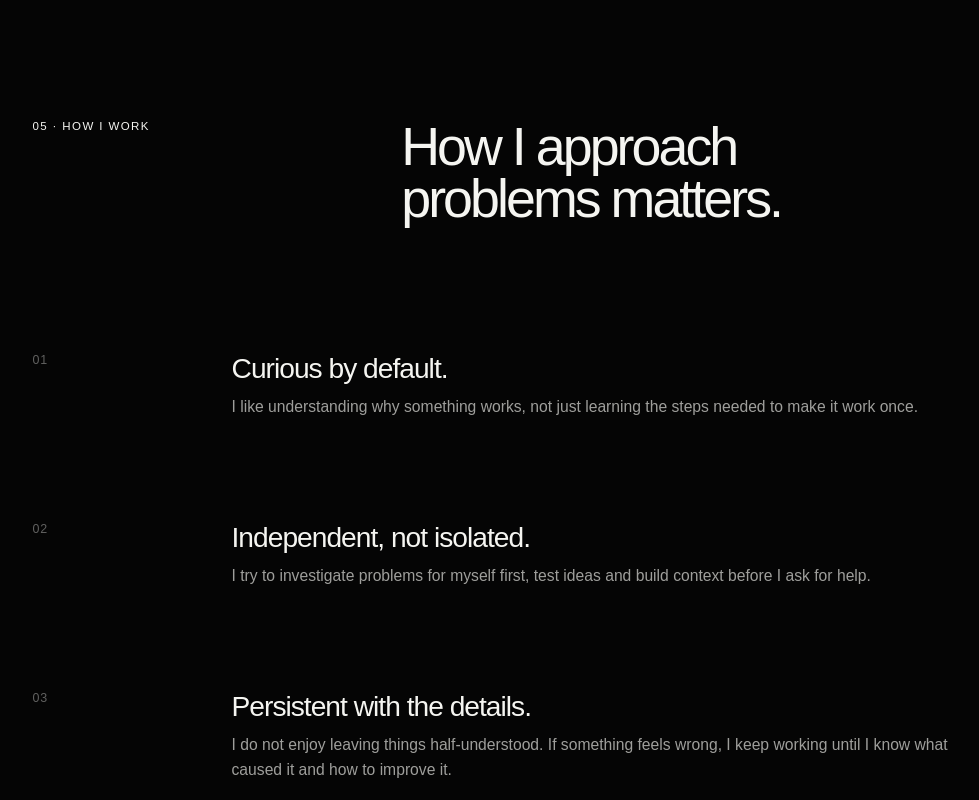
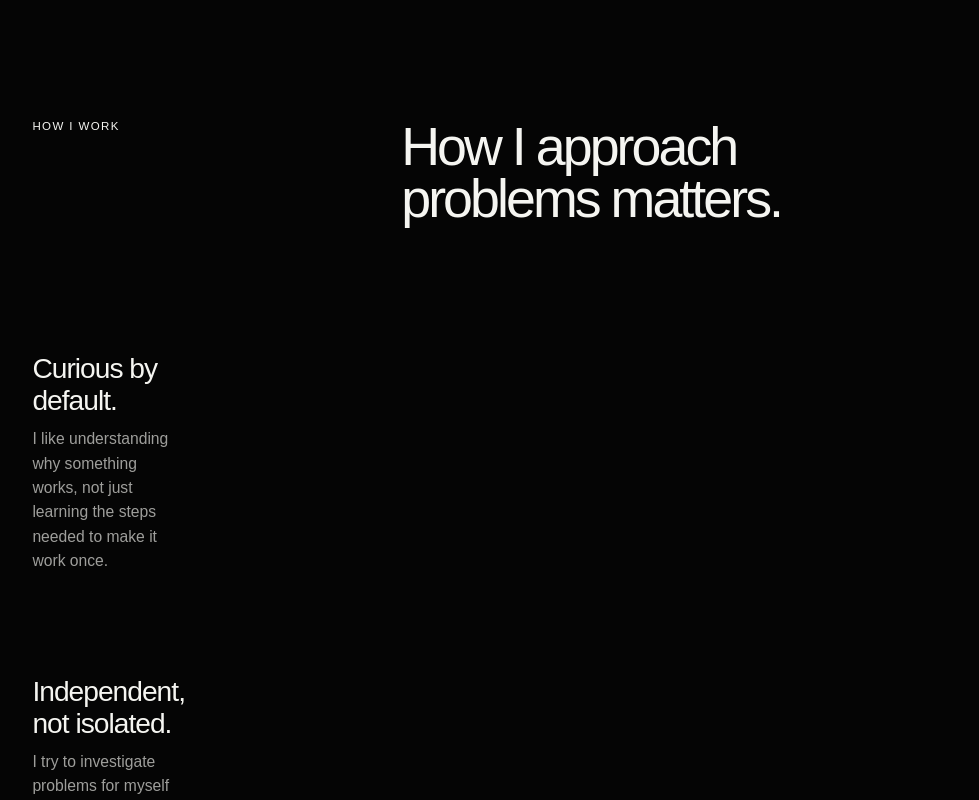
Before and after one commit to emma-dasilva-dev/emma-portfolio, a Next.js app: page / in a window 1280 px wide. Shown: the part 4760-5560 px from the top of the page, without its empty margins (6-985 px from the left). Built offline with nearby package versions, Linux system fonts and the light colour scheme.

Commit message:
Remove numbering from work principles

```diff
--- a/src/components/sections/HowIWork.tsx
+++ b/src/components/sections/HowIWork.tsx
@@ -4,19 +4,16 @@ import { motion } from "motion/react";
 
 const principles = [
   {
-    number: "01",
     title: "Curious by default.",
     text:
       "I like understanding why something works, not just learning the steps needed to make it work once.",
   },
   {
-    number: "02",
     title: "Independent, not isolated.",
     text:
       "I try to investigate problems for myself first, test ideas and build context before I ask for help.",
   },
   {
-    number: "03",
     title: "Persistent with the details.",
     text:
       "I do not enjoy leaving things half-understood. If something feels wrong, I keep working until I know what caused it and how to improve it.",
@@ -33,7 +30,7 @@ export default function HowIWork() {
         viewport={{ once: true, amount: 0.65 }}
         transition={{ duration: 0.6, ease: [0.16, 1, 0.3, 1] }}
       >
-        <p className="section-kicker">05 · How I work</p>
+        <p className="section-kicker">How I work</p>
         <h2>How I approach problems matters.</h2>
       </motion.div>
 
@@ -41,7 +38,7 @@ export default function HowIWork() {
         {principles.map((principle, index) => (
           <motion.article
             className="work-item"
-            key={principle.number}
+            key={principle.title}
             initial={{ opacity: 0, y: 28 }}
             whileInView={{ opacity: 1, y: 0 }}
             viewport={{ once: true, amount: 0.4 }}
@@ -51,7 +48,6 @@ export default function HowIWork() {
               ease: [0.16, 1, 0.3, 1],
             }}
           >
-            <span>{principle.number}</span>
             <div>
               <h3>{principle.title}</h3>
               <p>{principle.text}</p>
```
